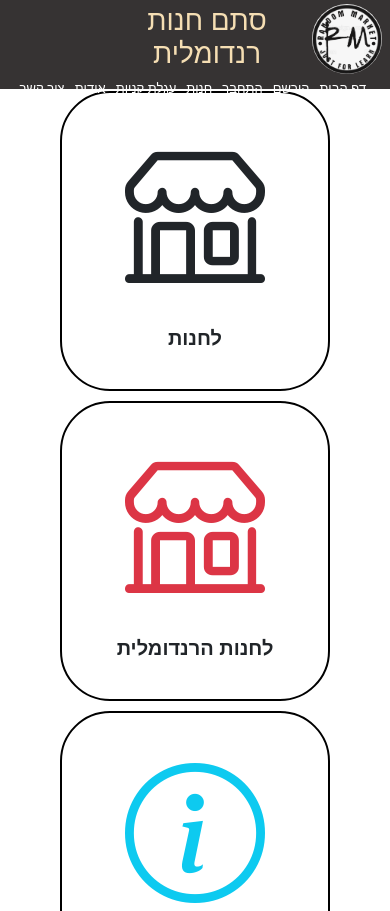
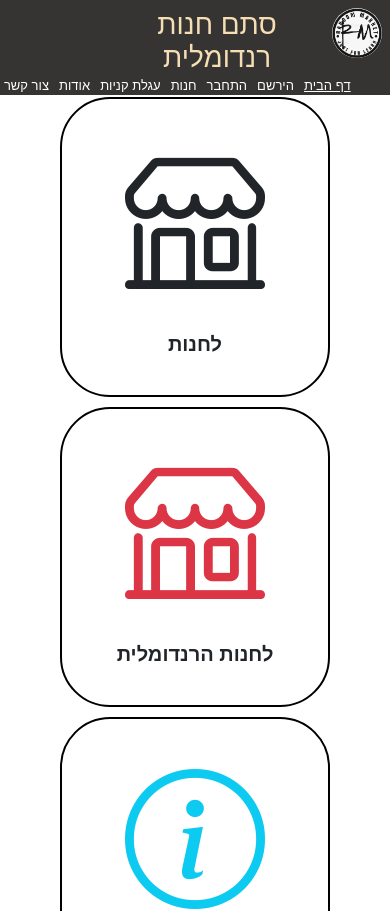
Before and after one commit to moshzyc/randomMarket, a React (Vite) app in the folder client/: page / in a window 390 px wide. Shown: the top 911 px of the page. Built offline with nearby package versions, Linux system fonts and the light colour scheme; no server answers.

Commit message:
respons update

```diff
--- a/client/src/index.css
+++ b/client/src/index.css
@@ -32,7 +32,8 @@ header {
   display: inline-flex;
   gap: 10px;
   position: absolute;
-  left: 10%;
+  left: 5%;
+  top: 14%;
 }
 
 .headLogo {
@@ -156,12 +157,13 @@ header {
     /* height: 140px; */
   }
   .headLogo {
-    height: 70px;
+    height: 60px;
     /* padding-left: 3px; */
   }
   .headNav {
-    left: 5%;
+    left: 1%;
     font-size: small;
+    top: 10%;
   }
   .myCard {
     width: 300px;
@@ -185,15 +187,19 @@ header {
     flex-direction: column;
   }
 }
-@media (max-width:480) {
-    .header {
-    padding-top: 10%;
-    padding-right: 2%;
-    padding-bottom: 25px;
+@media (max-width: 400px) {
+  .header {
+    padding-top: 2%;
+    padding-bottom: 12px;
     /* height: 140px; */
   }
   .headLogo {
-    height: 70px;
-    padding-left: 3px;
+    height: 50px;
+
+  }
+    .headNav {
+    left: 1%;
+    font-size: small;
+    top: 9%;
   }
 }
```
